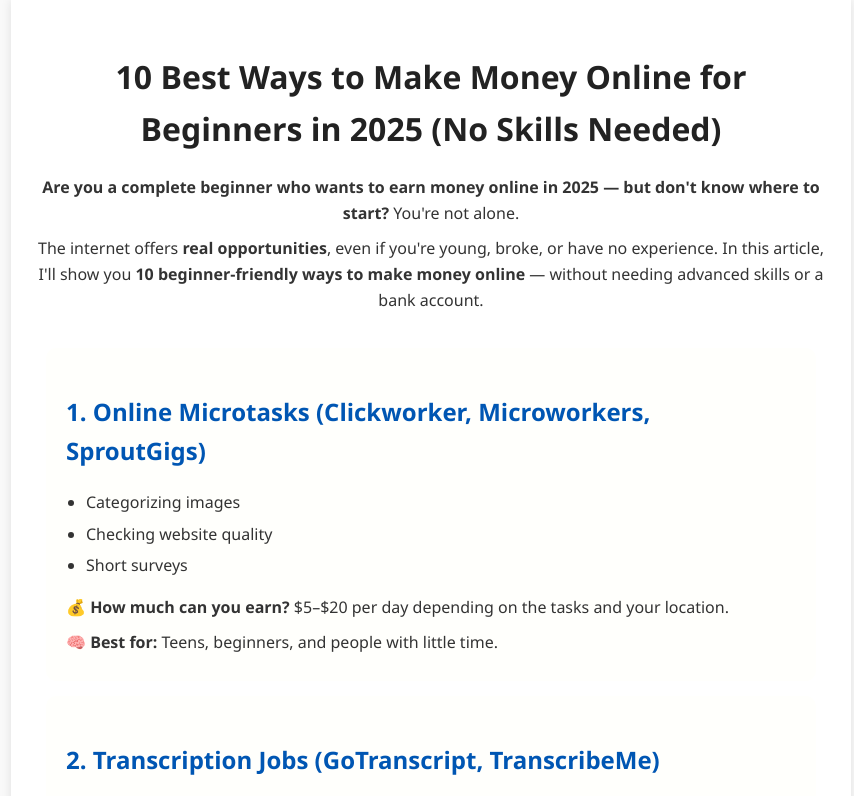
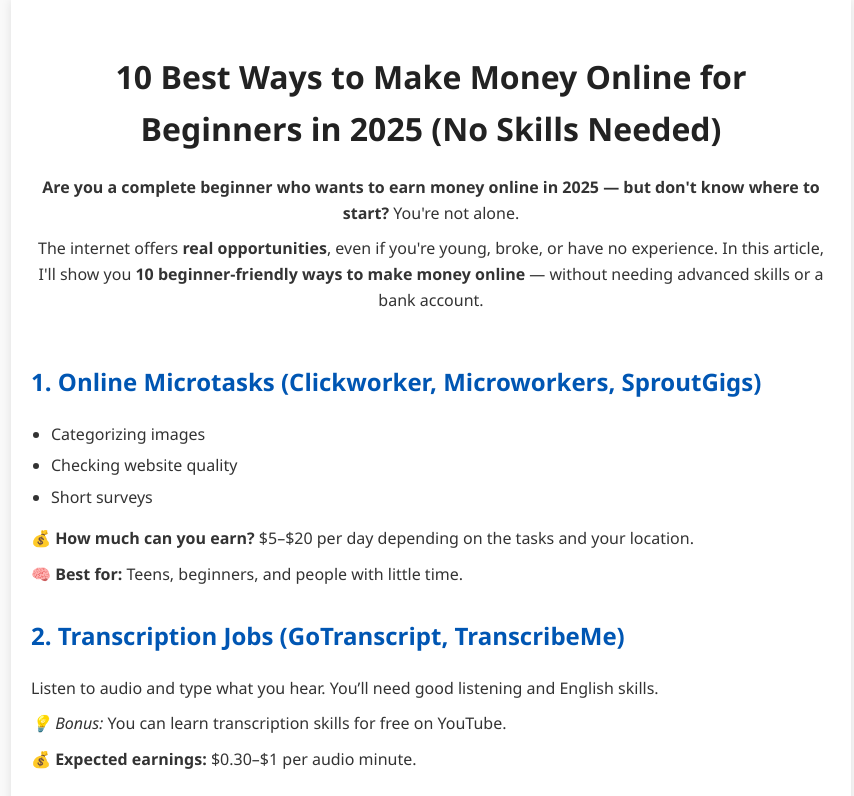
Before and after one commit to YousifMahmoud16/EarnStart, a plain HTML site: page articles/10 Best Ways To Make Money Online for Beginners in 2025.html in a window 1280 px wide. Shown: the top 796 px of the page, without its empty margins (209-1063 px from the left). Drawn offline with Linux system fonts and the light colour scheme.

Commit message:
Update 10 Best Ways to Make Money Online for Beginners in 2025.css

```diff
--- a/articles/10 Best Ways to Make Money Online for Beginners in 2025.css
+++ b/articles/10 Best Ways to Make Money Online for Beginners in 2025.css
@@ -56,10 +56,3 @@ p {
     border-left: 4px solid #4caf50;
     margin: 8px 0;
 }
-
-section{
-    margin:15px;
-    background:#fffffc;
-    padding:15px 20px;
-    border-radius: 10px;
-}
```
